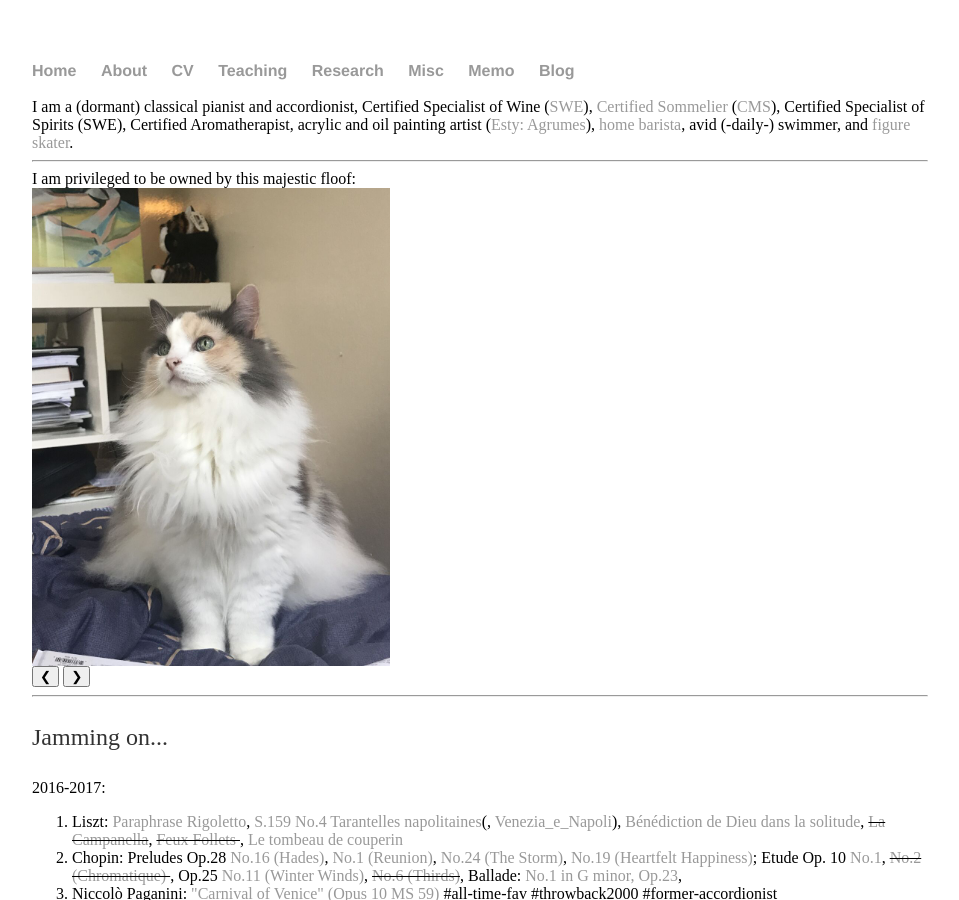
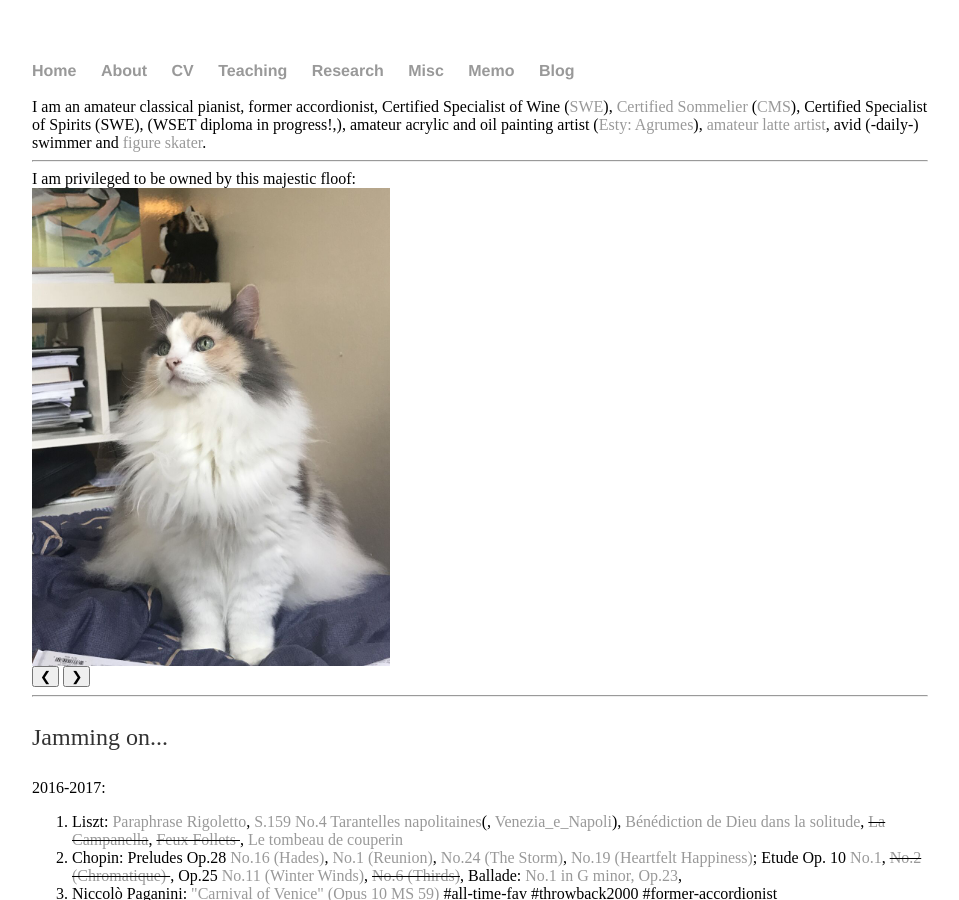
Before and after one commit to shenglih/shenglih.github.io, a Jekyll site: the page built from misc/index.html, in a window 1280 px wide and 900 px high. Shown: the whole window, without its empty margins (160-1119 px from the left). Built offline with Jekyll 4.4.1, drawn with Linux system fonts in a browser that asks for light colours.

Commit message:
Update and rename index0.html to index.html

```diff
--- a/misc/index0.html
+++ b/misc/index.html
@@ -5,7 +5,10 @@ title: Shengli Hu, Misc
 <div class="blurb">
 
 
-	I am a (dormant) classical pianist and accordionist, Certified Specialist of Wine (<a href="http://www.societyofwineeducators.org/">SWE</a>), <a href="https://delectable.com/@meredithhu">Certified Sommelier</a> (<a href="https://www.mastersommeliers.org">CMS</a>), Certified Specialist of Spirits (SWE), Certified Aromatherapist, acrylic and oil painting artist (<a href="">Esty: Agrumes</a>), <a href="https://dl.orangedox.com/rn378g">home barista</a>, avid (-daily-) swimmer, and <a href="/misc/skating.html">figure skater</a>.</li>
+	I am an amateur classical pianist, former accordionist,
+	Certified Specialist of Wine (<a href="http://www.societyofwineeducators.org/">SWE</a>),
+	<a href="https://delectable.com/@meredithhu">Certified Sommelier</a> (<a href="https://www.mastersommeliers.org">CMS</a>),
+	Certified Specialist of Spirits (SWE), (WSET diploma in progress!,), amateur acrylic and oil painting artist (<a href="">Esty: Agrumes</a>), <a href="https://dl.orangedox.com/rn378g">amateur latte artist</a>, avid (-daily-) swimmer and <a href="/misc/skating.html">figure skater</a>.</li>
 
 	<hr>
 	I am privileged to be owned by this majestic floof:
```
